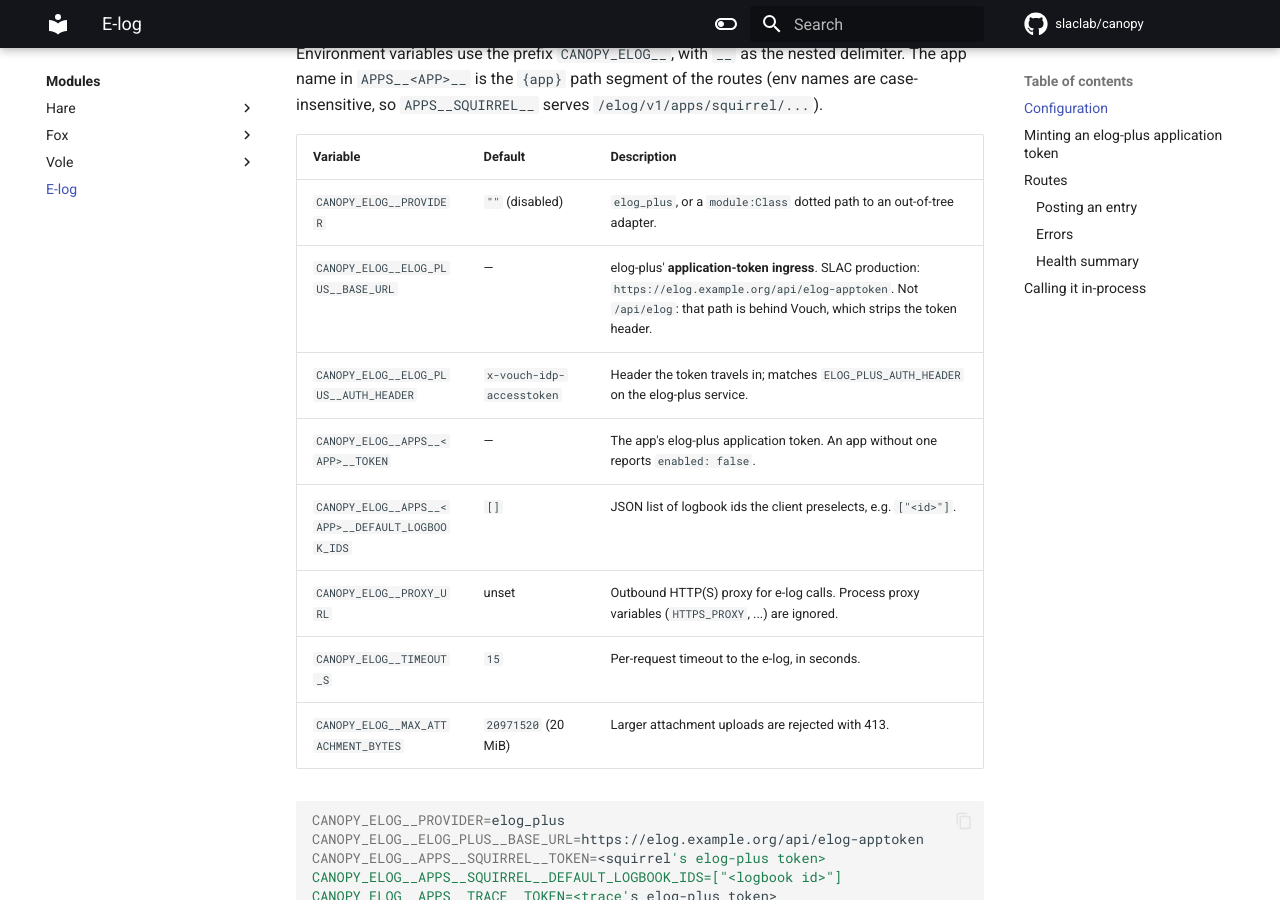
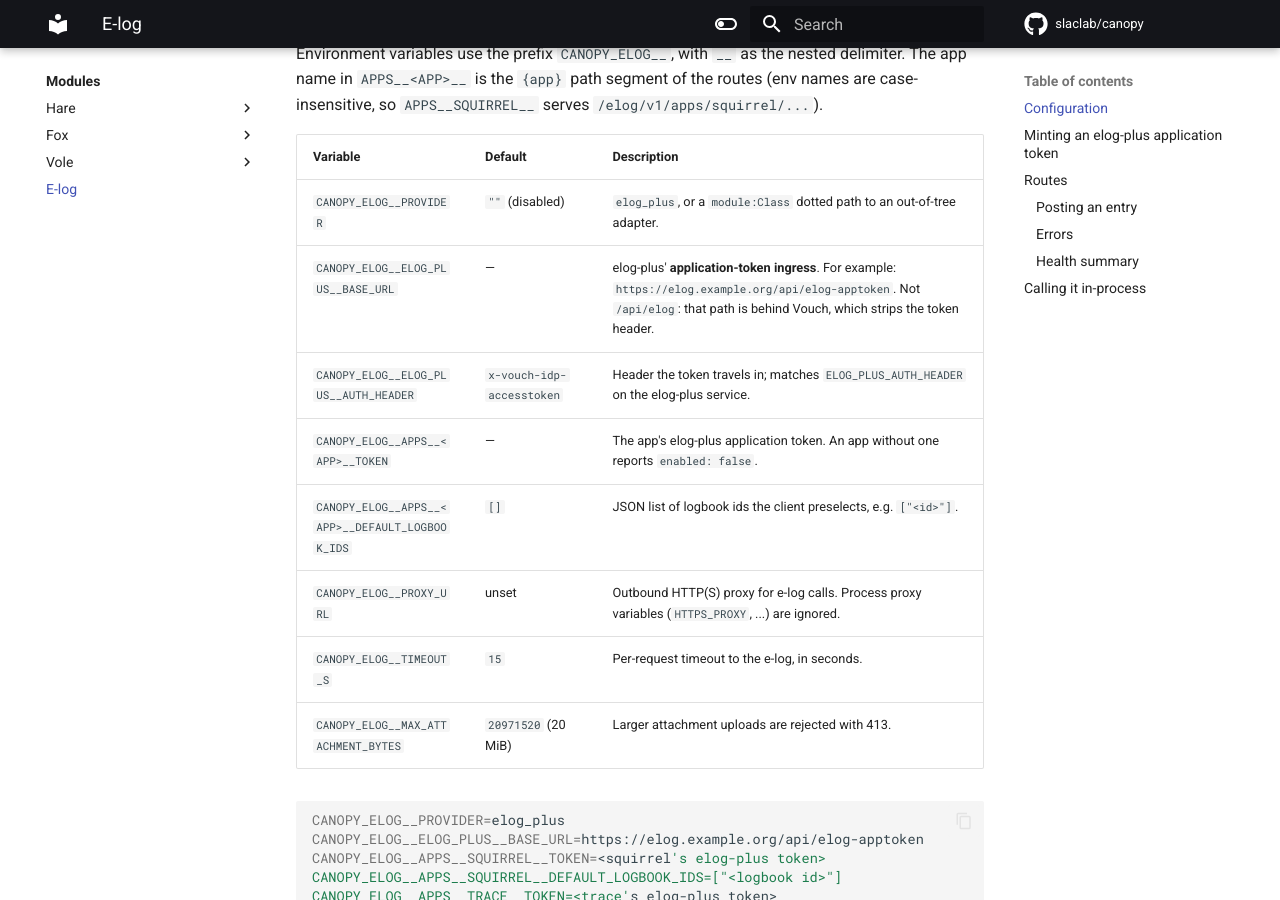
Before and after one commit to slaclab/canopy, an MkDocs documentation site: the page built from docs/elog/index.md, in a window 1280 px wide and 900 px high, scrolled down 528 px. Built offline with MkDocs 1.6.1 and Material for MkDocs 9.7.7, drawn with Linux system fonts in a browser that asks for light colours; comment, search, counter and statistics services are not loaded.

Commit message:
MNT: Use neutral example hosts and addresses in the elog module
The ingress URL in the docs, .env.example and config docstring is now
https://elog.example.org/api/elog-apptoken, and the test users use
@example.org. The docs say 'For example' instead of 'SLAC production'.

```diff
--- a/docs/elog/index.md
+++ b/docs/elog/index.md
@@ -26,7 +26,7 @@ routes (env names are case-insensitive, so `APPS__SQUIRREL__` serves
 | Variable | Default | Description |
 |----------|---------|-------------|
 | `CANOPY_ELOG__PROVIDER` | `""` (disabled) | `elog_plus`, or a `module:Class` dotted path to an out-of-tree adapter. |
-| `CANOPY_ELOG__ELOG_PLUS__BASE_URL` | — | elog-plus' **application-token ingress**. SLAC production: `https://elog.example.org/api/elog-apptoken`. Not `/api/elog`: that path is behind Vouch, which strips the token header. |
+| `CANOPY_ELOG__ELOG_PLUS__BASE_URL` | — | elog-plus' **application-token ingress**. For example: `https://elog.example.org/api/elog-apptoken`. Not `/api/elog`: that path is behind Vouch, which strips the token header. |
 | `CANOPY_ELOG__ELOG_PLUS__AUTH_HEADER` | `x-vouch-idp-accesstoken` | Header the token travels in; matches `ELOG_PLUS_AUTH_HEADER` on the elog-plus service. |
 | `CANOPY_ELOG__APPS__<APP>__TOKEN` | — | The app's elog-plus application token. An app without one reports `enabled: false`. |
 | `CANOPY_ELOG__APPS__<APP>__DEFAULT_LOGBOOK_IDS` | `[]` | JSON list of logbook ids the client preselects, e.g. `["<id>"]`. |
```
